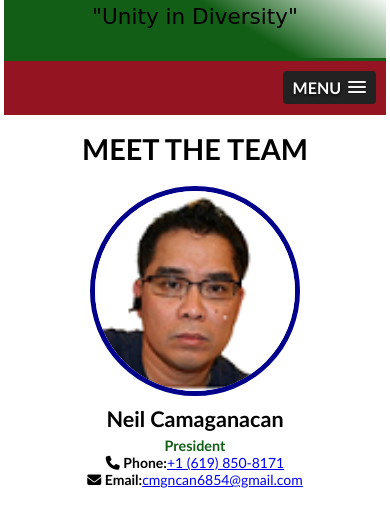
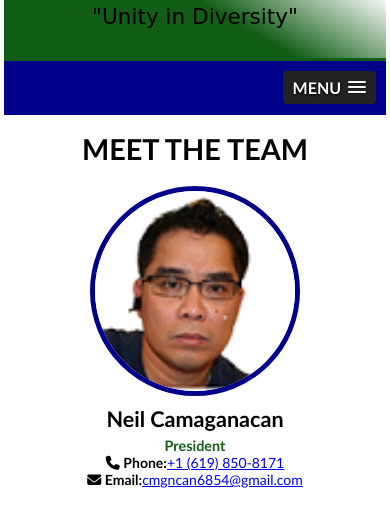
Before and after one commit to carloscamaganacan/my-website, a plain HTML site: page about_us.html in a window 390 px wide. Shown: the part 288-793 px from the top of the page. Drawn offline with nearby package versions, Linux system fonts and the light colour scheme; a web font is replaced by a local one.

Commit message:
Updated CSS files, replaced background color for slicknav menu.

```diff
--- a/about_us.css
+++ b/about_us.css
@@ -220,7 +220,7 @@ footer p {
       padding: 2.5%;
       width: 95%;
     }
-    background-color: var(--color-4) !important;
+    background-color: var(--color-8) !important;
   }
 }
 /* second media query*/
--- a/about_us.html
+++ b/about_us.html
@@ -77,7 +77,7 @@
     <div class="team-member">
       <img src="images/MhackyLopez.png" alt="Mhacky Lopez profile photo">
       <h3>Mhacky Lopez</h3>
-      <h4>Asst Band Master / Drum Major</h4>
+      <h4>Drum Leader</h4>
       <p><i class="fa-solid fa-phone"></i>
         <strong>Phone:</strong><a href="+63 905 537 7416">+63 905 537 7416</a>
       </p>
--- a/contact.css
+++ b/contact.css
@@ -211,7 +211,7 @@ footer p {
       padding: 2.5%;
       width: 95%;
     }
-    background-color: var(--color-4) !important;
+    background-color: var(--color-8) !important;
   }
 }
 /* second media query*/
--- a/newsletter.css
+++ b/newsletter.css
@@ -264,9 +264,8 @@ main {
       padding: 2.5%;
       width: 95%;
     }
-    background-color: var(--color-4) !important;
+    background-color: var(--color-8) !important;
   }
-
 }
 @media only screen and (max-width: 480px) {
   body {font-size: 90%;}
--- a/standard.css
+++ b/standard.css
@@ -179,7 +179,7 @@ footer p {
       padding: 2.5%;
       width: 95%;
     }
-    background-color: var(--color-4) !important;
+    background-color: var(--color-8) !important;
   }
 }
 /* second media query*/
--- a/styles.css
+++ b/styles.css
@@ -148,6 +148,7 @@ aside {
     font-size: 150%;
   }
   p {
+    font-size: 100%;
     margin: 1rem 2em;
     color: var(--color-4);
   }
@@ -227,7 +228,7 @@ footer p {
       width: 90%;
       margin: 1em 2%;
   }
-  background-color: var(--color-4) !important;
+  background-color: var(--color-8) !important;
   }
   main {
     margin: 1em;
```
